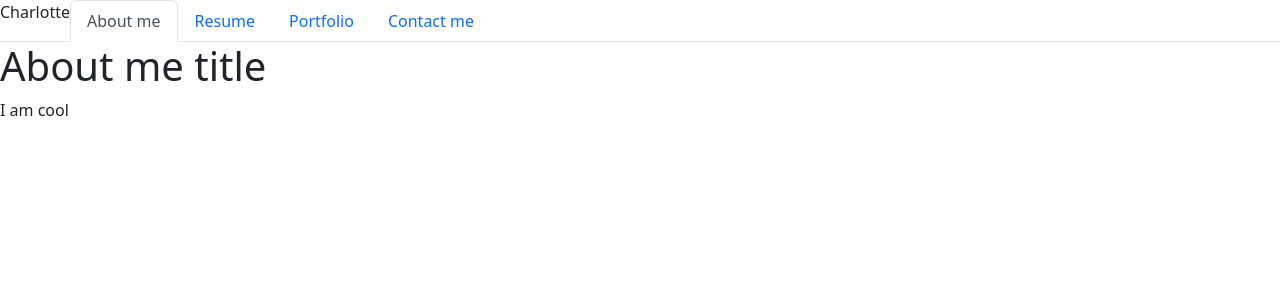
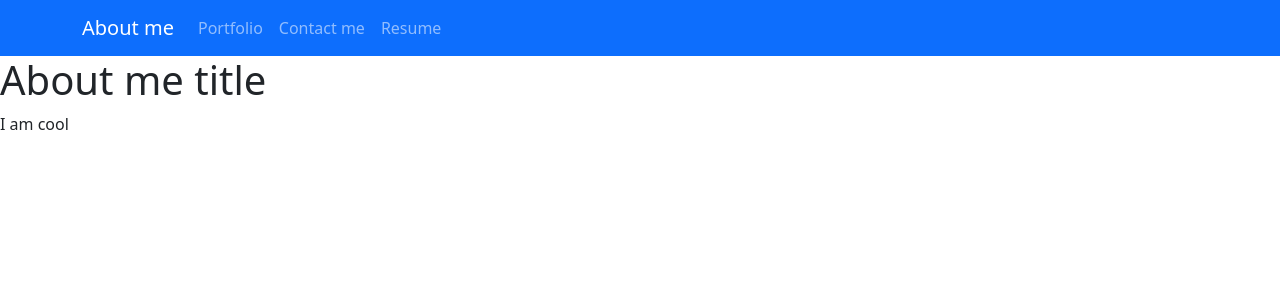
Before and after one commit to Charl1410/React-portfolio, a React (Create React App) app: page / in a window 1280 px wide. Shown: the top 300 px of the page. Built offline with nearby package versions, Linux system fonts and the light colour scheme.

Commit message:
nav bar from bootstrap working

```diff
--- a/package.json
+++ b/package.json
@@ -5,6 +5,7 @@
   "dependencies": {
     "bootstrap": "^5.2.3",
     "react": "^17.0.2",
+    "react-bootstrap": "^2.7.2",
     "react-dom": "^17.0.2",
     "react-scripts": "5.0.1",
     "web-vitals": "^2.1.4"
--- a/src/App.js
+++ b/src/App.js
@@ -1,5 +1,6 @@
 import React from "react";
 import PortfolioContainer from "./components/PortfolioContainer";
+
 
 const App = () => <PortfolioContainer />;
 
--- a/src/components/NavTabs.js
+++ b/src/components/NavTabs.js
@@ -1,55 +1,45 @@
 import React from 'react';
+import Container from 'react-bootstrap/Container';
+import Nav from 'react-bootstrap/Nav';
+import Navbar from 'react-bootstrap/Navbar';
 
-// Here we are using object destructuring assignment to pluck off our variables from the props object
-// We assign them to their own variable names
 function NavTabs({ currentPage, handlePageChange }) {
   return (
-    <ul className="nav nav-tabs">
-      <li>Charlotte</li>
-      <li className="nav-item">
-        <a
-          href="#home"
+    <>
+      <Navbar bg="primary" variant="dark">
+        <Container>
+          <Navbar.Brand href="#home"
           onClick={() => handlePageChange('Home')}
           // This is a conditional (ternary) operator that checks to see if the current page is "Home"
           // If it is, we set the current page to 'nav-link-active', otherwise we set it to 'nav-link'
-          className={currentPage === 'Home' ? 'nav-link active' : 'nav-link'}
-        >
-          About me
-        </a>
-      </li>
-      <li className="nav-item">
-        <a
-          href="#resume"
-          onClick={() => handlePageChange('Resume')}
-          // Check to see if the currentPage is `About`, and if so we use the active link class from bootstrap. Otherwise, we set it to a normal nav-link
-          className={currentPage === 'Resume' ? 'nav-link active' : 'nav-link'}
-        >
-          Resume
-        </a>
-      </li>
-      <li className="nav-item">
-        <a
-          href="#portfolio"
+          className={currentPage === 'Home' ? 'nav-link active' : 'nav-link'}>About me</Navbar.Brand>
+          <Nav className="me-auto">
+            <Nav.Link href="#portfolio"
           onClick={() => handlePageChange('Portfolio')}
           // Check to see if the currentPage is `Blog`, and if so we use the active link class from bootstrap. Otherwise, we set it to a normal nav-link
-          className={currentPage === 'Portfolio' ? 'nav-link active' : 'nav-link'}
-        >
-          Portfolio
-        </a>
-      </li>
-      <li className="nav-item">
-        <a
-          href="#contact"
+          className={currentPage === 'Portfolio' ? 'nav-link active' : 'nav-link'}>Portfolio</Nav.Link>
+            <Nav.Link href="#contact"
           onClick={() => handlePageChange('Contact')}
           // Check to see if the currentPage is `Contact`, and if so we use the active link class from bootstrap. Otherwise, we set it to a normal nav-link
           className={currentPage === 'Contact' ? 'nav-link active' : 'nav-link'}
-        >
-        Contact me
-        </a>
-      </li>
-
-    </ul>
+        >Contact me</Nav.Link>
+            <Nav.Link href="#resume"
+          onClick={() => handlePageChange('Resume')}
+          // Check to see if the currentPage is `About`, and if so we use the active link class from bootstrap. Otherwise, we set it to a normal nav-link
+          className={currentPage === 'Resume' ? 'nav-link active' : 'nav-link'}>Resume</Nav.Link>
+          </Nav>
+        </Container>
+      </Navbar>
+    </>
   );
 }
 
+
+
+
+
+
+
+
+
 export default NavTabs;
--- a/src/components/pages/Home.js
+++ b/src/components/pages/Home.js
@@ -5,7 +5,6 @@ export default function AboutMe() {
     <div>
       <h1>About me title</h1>
       <p>
-
         I am cool
       </p>
     </div>
--- a/src/components/pages/Portfolio.js
+++ b/src/components/pages/Portfolio.js
@@ -1,4 +1,5 @@
 import React from 'react';
+//import styles from '../../styles/'
 
 export default function Blog() {
   return (
@@ -7,6 +8,10 @@ export default function Blog() {
       <p>
         portfolio pageeeee
       </p>
+
+        <div className='card'>
+
+        </div>
     </div>
   );
 }
--- /dev/null
+++ b/src/styles/styles.css
@@ -0,0 +1,3 @@
+#class {
+    height: 10px;
+}
```
Also changed, not shown: src/index.js (line endings or trailing spaces), 1 other file (tests, documents, lock files or other folders).
